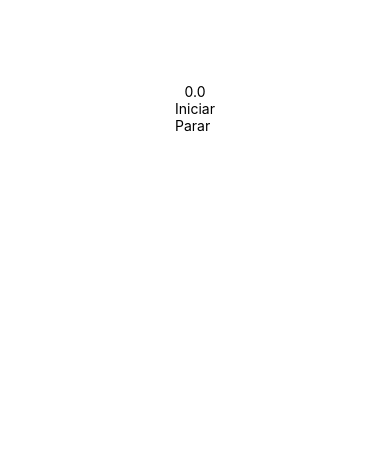
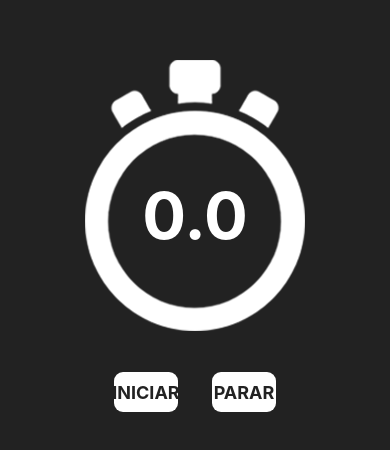
Before and after one commit to TatianePatriota/timer-react-native, a React Native app: screen / in a window 390 px wide. Shown: the part 196-646 px from the top of the page. Built offline with nearby package versions, Linux system fonts and the light colour scheme.

Commit message:
add styles

```diff
--- a/App.js
+++ b/App.js
@@ -1,12 +1,15 @@
 import { StatusBar } from "expo-status-bar";
+import { useState } from "react";
 import { StyleSheet, Text, View, Image, TouchableOpacity } from "react-native";
 
 export default function App() {
+  const [numberTime, setNumberTime] = useState(0);
+
   return (
     <View style={styles.container}>
       <StatusBar style="auto" backgroundColor="gray" />
       <Image source={require("./src/images/cronometro.png")} />
-      <Text styles={styles.timer}>0.0</Text>
+      <Text style={styles.timer}>{numberTime.toFixed(1)}</Text>
       <View style={styles.buttonArea}>
         <TouchableOpacity style={styles.timerButton}>
           <Text style={styles.textTimerButton}>Iniciar</Text>
@@ -23,5 +26,33 @@ const styles = StyleSheet.create({
   container: {
     flex: 1,
     alignItems: "center",
+    justifyContent: "center",
+    backgroundColor: "#222",
+  },
+  timer: {
+    fontSize: 65,
+    color: "#fff",
+    marginTop: -160,
+    fontWeight: "bold",
+  },
+  buttonArea: {
+    flexDirection: "row",
+    marginTop: 100,
+    height: 40,
+  },
+  timerButton: {
+    flex: 1,
+    justifyContent: "center",
+    alignItems: "center",
+    height: 40,
+    margin: 17,
+    borderRadius: 9,
+    backgroundColor: "#fff",
+  },
+  textTimerButton: {
+    color: "#222",
+    fontWeight: "bold",
+    fontSize: 18,
+    textTransform: "uppercase",
   },
 });
```
